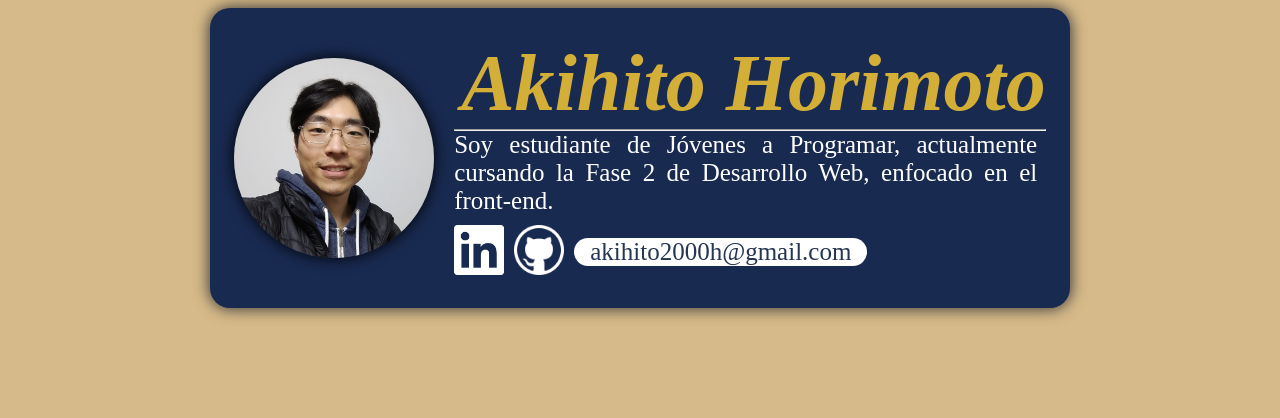
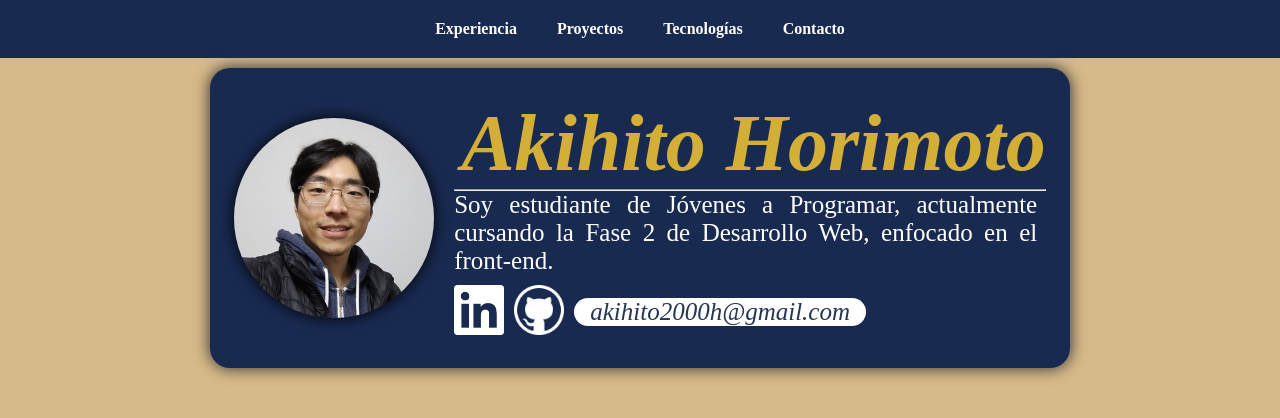
Before and after one commit to akihito2000/akihito2000.github.io, a plain HTML site: page index.html in a window 1280 px wide. Drawn offline with Linux system fonts and the light colour scheme.

Commit message:
structure and hover effect

```diff
--- a/index.html
+++ b/index.html
@@ -6,19 +6,26 @@
         <title>Portafolio</title>
     </head>
     <body>
-
+<nav class="navbar">
+    <li>
+        <ul>Experiencia</ul>
+        <ul>Proyectos</ul>
+        <ul>Tecnologías</ul>
+        <ul>Contacto</ul>
+    </li>
+</nav>
         <section class="perfil">
-            <img id="img-perfil" src="images\perfil.jpg">
+            <img id="img-perfil" src="images/perfil.jpg">
             <div>
                 <h1>Akihito Horimoto</h1>
                 <hr>
                 <p>Soy estudiante de Jóvenes a Programar, actualmente cursando la Fase 2 de Desarrollo Web,
                 enfocado en el front-end.</p>
-                <article class="contact">
-                    <button type="button"><a href="https://linkedin.com/in/akihito-horimoto-04107a266" target="_blank"><img id="linkedin-logo" src="images\in-logo-white.png"></a></button>
-                    <button type="button"><a href="https://github.com/akihito2000" target="_blank"><img id="github-logo" src="images\github-logo-o.png"></a></button>
+                <address class="contact">
+                    <button type="button"><a href="https://linkedin.com/in/akihito-horimoto-04107a266" target="_blank"><img id="linkedin-logo" src="images/in-logo-white.png"></a></button>
+                    <button type="button"><a href="https://github.com/akihito2000" target="_blank"><img id="github-logo" src="images/github-logo-o.png"></a></button>
                     <p>akihito2000h@gmail.com</p>
-                </article>
+                </address>
             </div>
         </section>
     </body>
--- a/style.css
+++ b/style.css
@@ -1,6 +1,9 @@
 body{
     background-color:rgb(215, 186, 137);
-
+    margin:0;
+    display:flex;
+    flex-direction:column;
+    gap:10px;
 }
 
 section.perfil{
@@ -80,3 +83,33 @@ h1{
     border-radius:15px;
     padding:0 1rem 0 1rem;
 }
+
+nav.navbar{
+    background-color:rgb(25, 42, 81);
+    color:white;
+    padding:0px;
+}
+
+li{
+    list-style: none;
+    display:flex;
+    justify-content: center;
+    padding:0;
+
+}
+
+ul{
+    margin:0;
+    padding:20px;
+    font-weight:bold;
+padding-bottom:15px;
+border-bottom:5px solid transparent;
+}
+
+ul:hover{
+    cursor:pointer;
+    transition:.7s;
+    color:rgb(25, 42, 81);
+    background-color:white;
+    border-bottom:5px solid rgb(212, 175, 55);
+}
```
